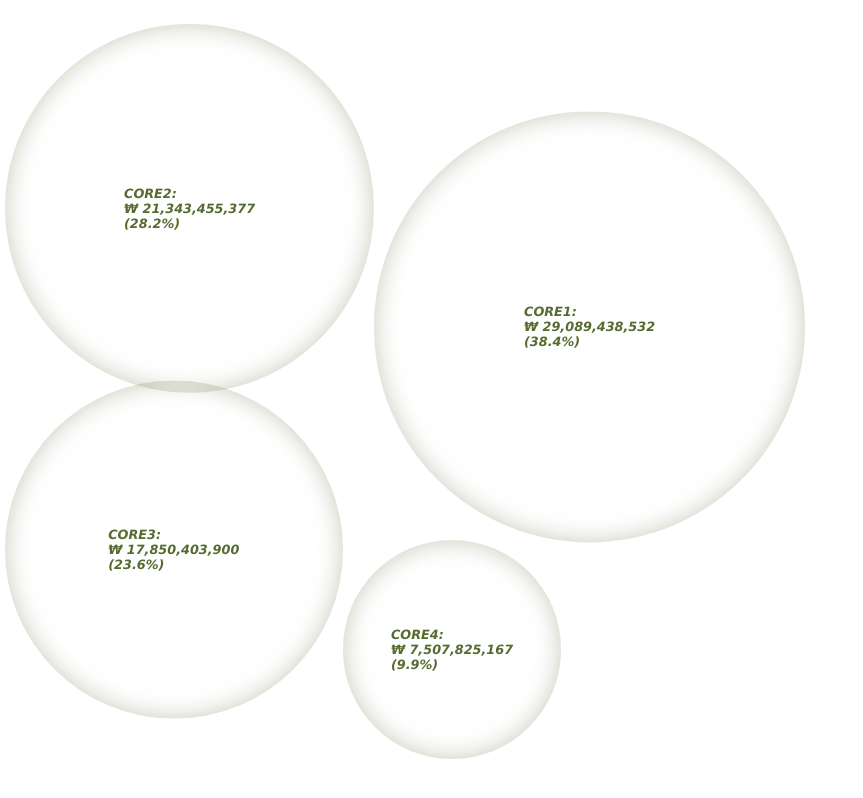
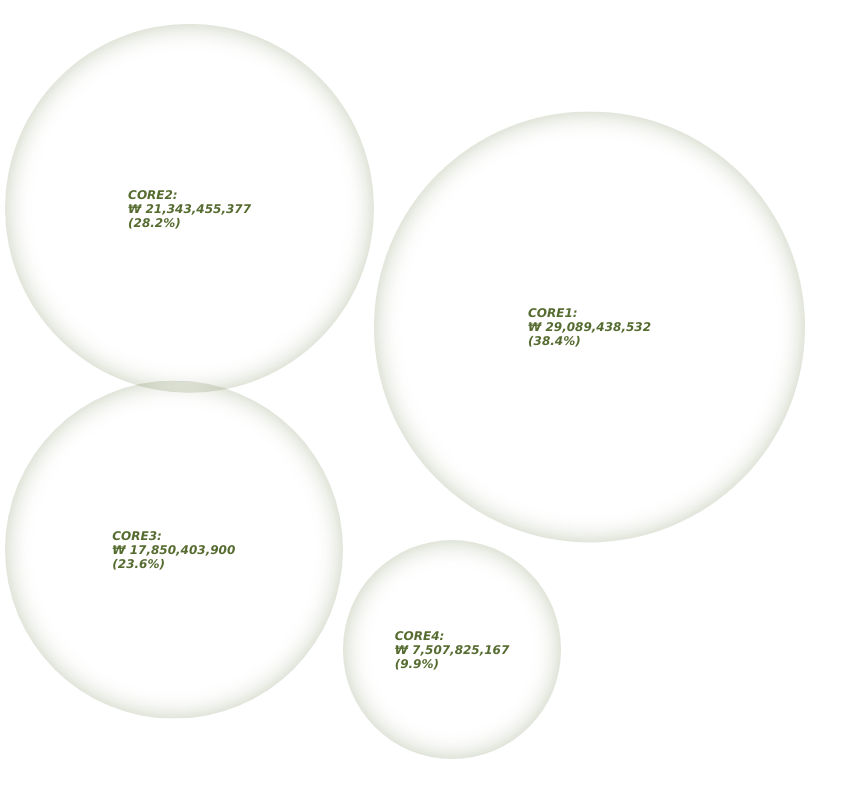
Before and after one commit to iQrU/salesQuota, a plain HTML site: page index.html in a window 1280 px wide. Shown: the whole page, without its empty margins (0-863 px from the left). Drawn offline with Linux system fonts and the light colour scheme.

Commit message:
Update quotaStyle.css

```diff
--- a/quotaStyle.css
+++ b/quotaStyle.css
@@ -231,7 +231,7 @@ rect {
   color: darkolivegreen;
   font-family: Verdana, Geneva, Tahoma, sans-serif;
   font-style: italic;
-  font-size: 0.8em;
+  font-size: 0.75em;
   font-weight: bold;
   animation: animate var(--z) ease-in-out infinite;
   cursor: pointer;
```
